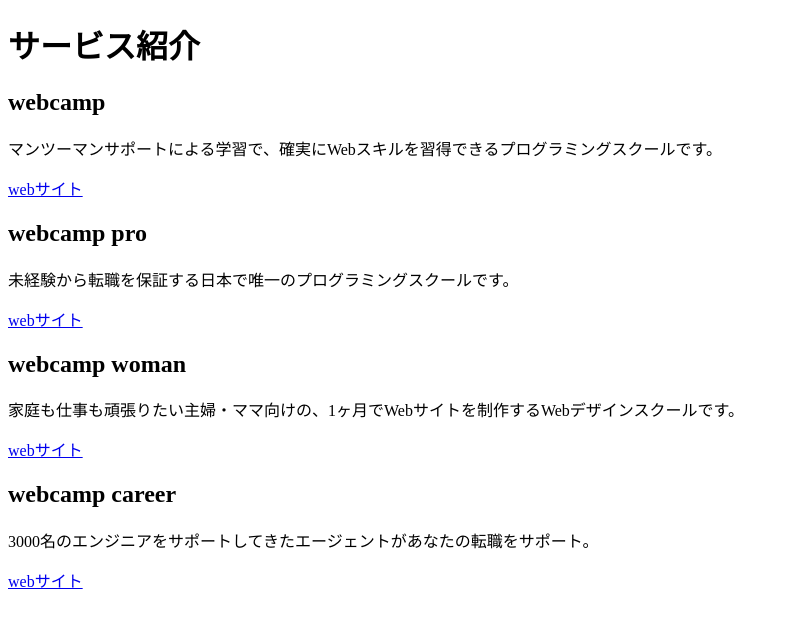
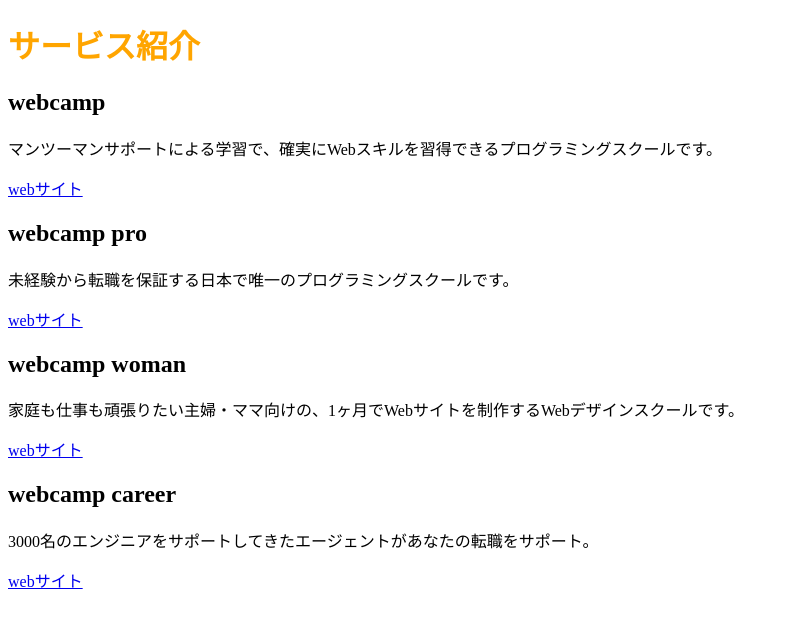
Before and after one commit to fujii-kazuki/DWC-chapter2-exercise, a plain HTML site: page index.html in a window 1280 px wide. Shown: the whole page, without its empty margins (0-789 px from the left). Drawn offline with Linux system fonts and the light colour scheme.

Commit message:
[Update] h1タグの文字色をオレンジにする

```diff
--- a/index.html
+++ b/index.html
@@ -6,7 +6,7 @@
     <link rel="stylesheet" href="style.css">
   </head>
   <body>
-    <h1>サービス紹介</h1>
+    <h1 class="orange-word">サービス紹介</h1>
 
     <h2>webcamp</h2>
     <p>マンツーマンサポートによる学習で、確実にWebスキルを習得できるプログラミングスクールです。</p>
--- a/style.css
+++ b/style.css
@@ -0,0 +1,3 @@
+.orange-word {
+  color: orange;
+}
```
